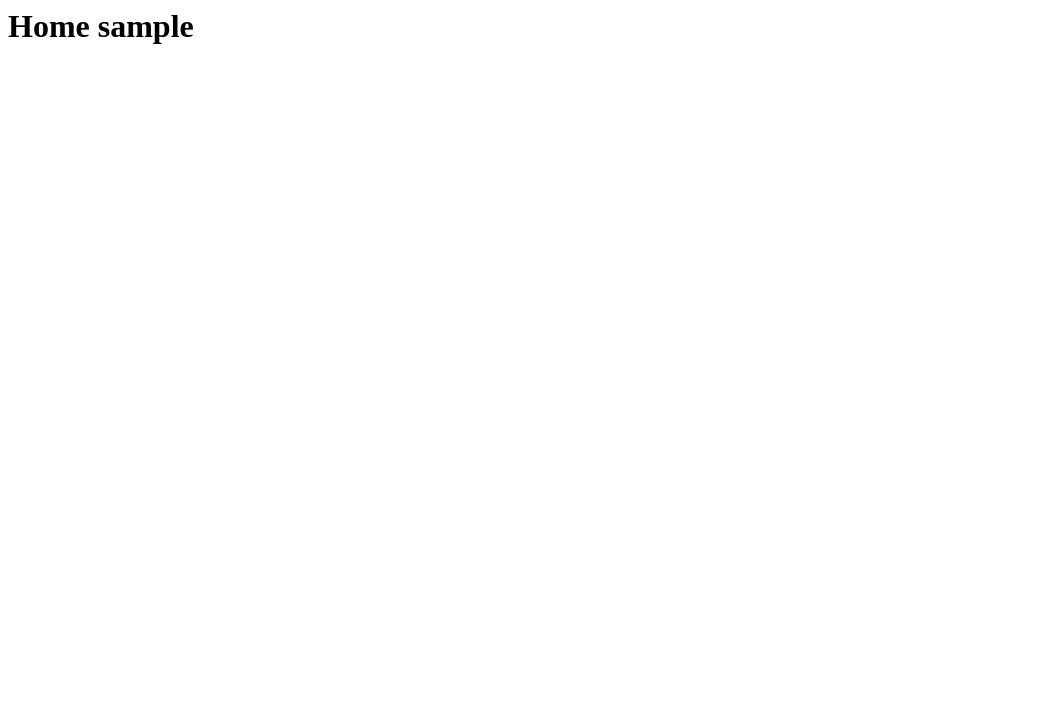
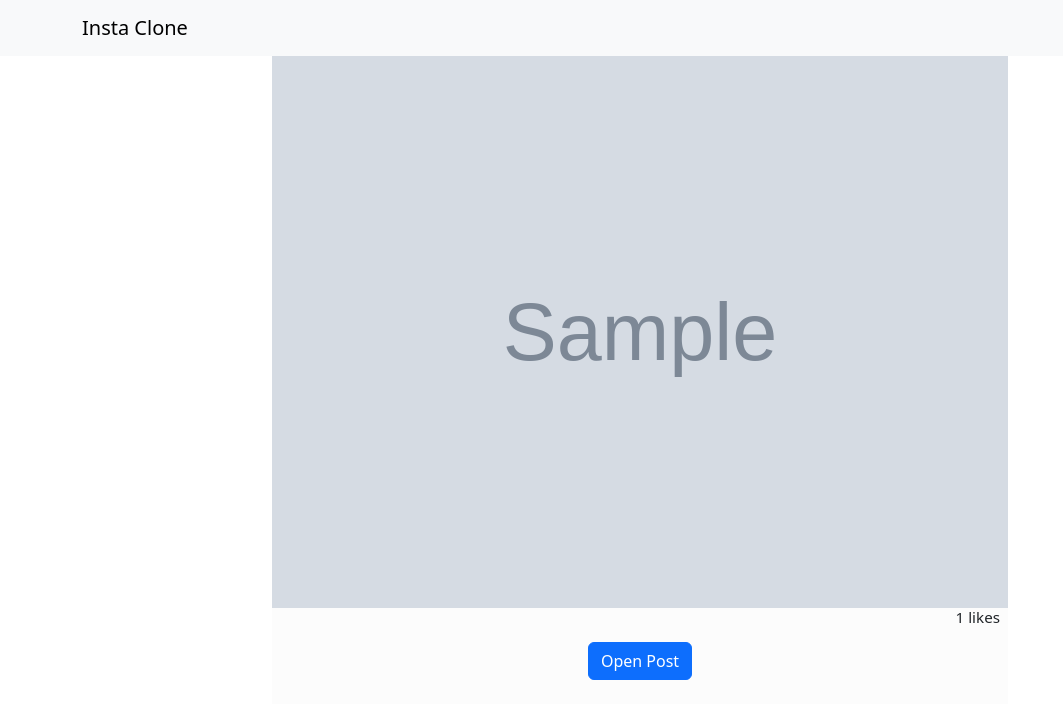
Before and after one commit to Reilly-Oduory/insta-clone, a Django app: page / in a window 1280 px wide. Before the commit the part shown is almost empty. Shown: the top 719 px of the page, without its empty margins (0-1063 px from the left). Run offline with Django 3.2, Linux system fonts and the light colour scheme; a user stored in the database is signed in; tables that the repository leaves empty hold one stand-in row (values such as "Sample post"); grey boxes marked "Sample" are stand-in pictures; some libraries are stand-ins or nearby versions.

Commit message:
all frontend done

```diff
--- a/insta/templates/home.html
+++ b/insta/templates/home.html
@@ -1,3 +1,34 @@
+{% extends 'base.html' %}
+
+{% block content %}
+    <div class="container">
+        <div class="row">
+            <div class="col-md-2"></div>
+            <div class="col-md-8">
+                {% for post in posts %}
+
+                    <div class="post">
+                        <img src="{{post.image.url}}" class="post-image">
+                        <div class="post-details px-2">
+                            <h4 class="post-like">{{ post.likes }} likes</h4>
+                            <div style="clear: both;"></div>
+                            <div class="text-center mt-2">
+                                <a class="btn btn-primary mb-4" href="{% url 'post' post_id=post.id %}">Open Post</a>
+                            </div>
+                        </div>
+                    </div>
+
+                {% endfor %}
+
+            </div>
+            <div class="col-md-2"></div>
+        </div>
+    </div>
+
+
+{% endblock %}
+
+
 <h1>Home {{user.username}}</h1>
 {% for message in messages  %}
     <p>{{message}}</p>
--- a/insta/views.py
+++ b/insta/views.py
@@ -97,7 +97,8 @@ def view_profile(request):
 @login_required(login_url='/login/')
 def home(request):
     user = request.user
-    context = {"user":user}
+    posts = Post.objects.all()
+    context = {"user":user, "posts":posts}
     return render(request, 'home.html', context)
 
 # Posts
```
